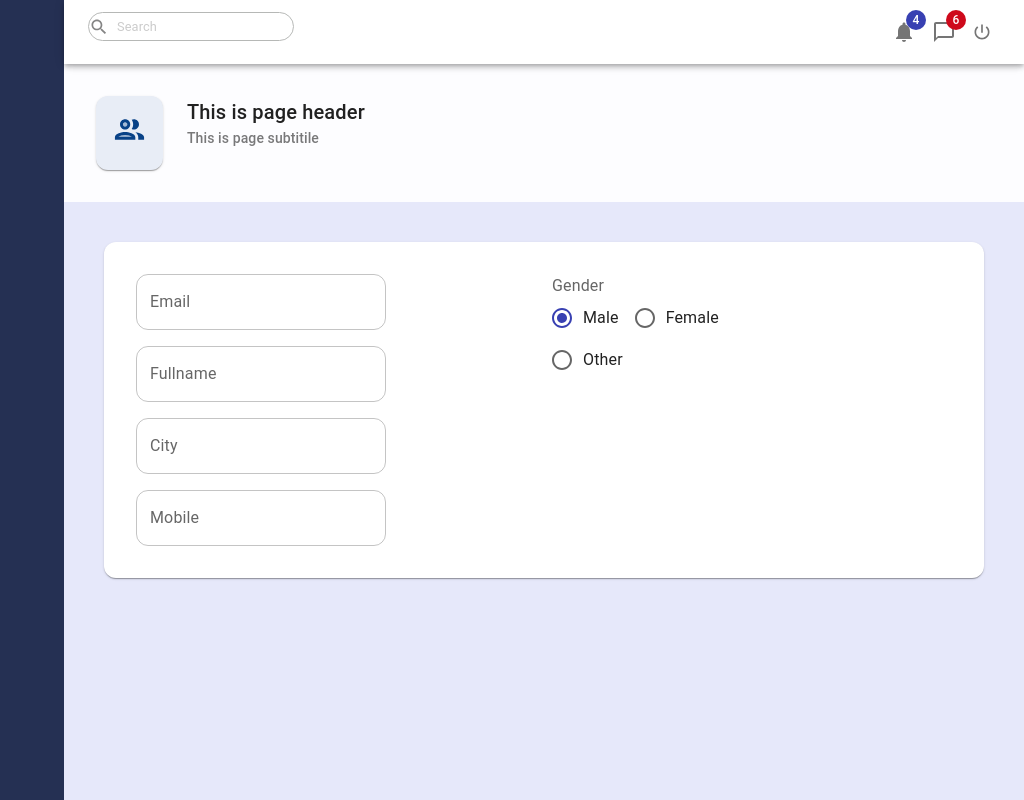
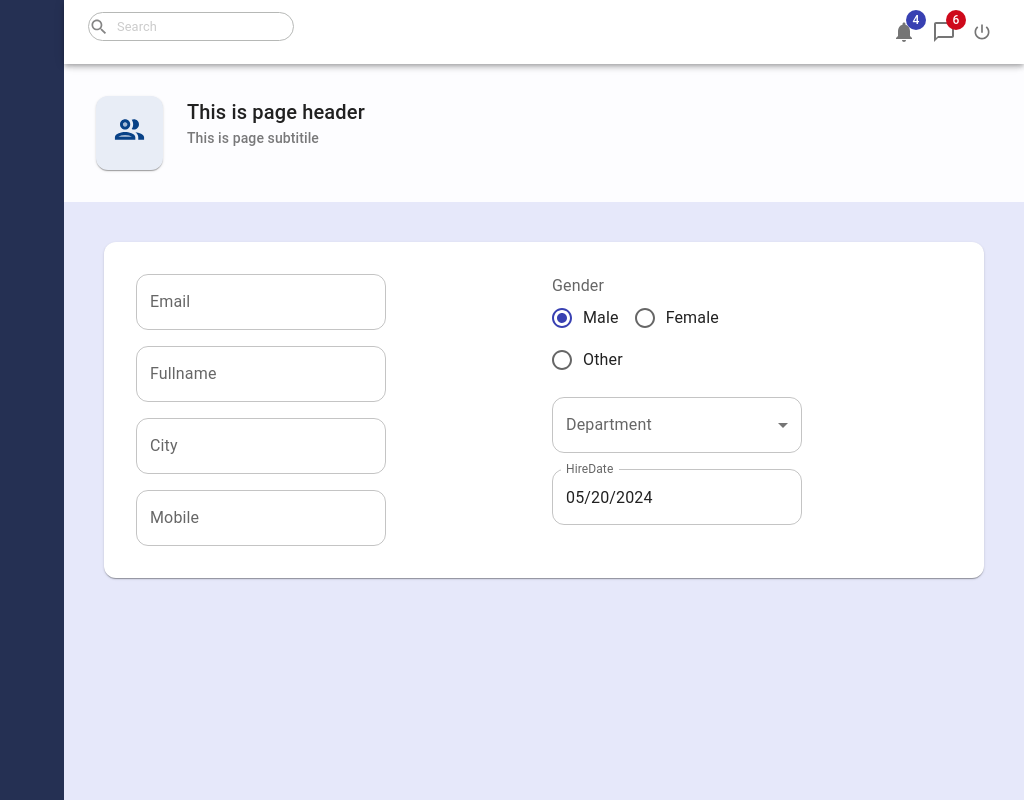
Before and after one commit to Bhubanesh/MuiForm, a React (Create React App) app: page / in a window 1280 px wide. Shown: the whole page, without its empty margins (256-1280 px from the left). Built offline with nearby package versions, Linux system fonts and the light colour scheme.

Commit message:
added the Select component foor the DepartmentID

```diff
--- a/package.json
+++ b/package.json
@@ -8,9 +8,11 @@
     "@fontsource/roboto": "^5.0.13",
     "@mui/icons-material": "^5.15.18",
     "@mui/material": "^5.15.18",
+    "@mui/x-date-pickers": "^7.6.2",
     "@testing-library/jest-dom": "^5.17.0",
     "@testing-library/react": "^13.4.0",
     "@testing-library/user-event": "^13.5.0",
+    "dayjs": "^1.11.11",
     "react": "^18.3.1",
     "react-dom": "^18.3.1",
     "react-scripts": "5.0.1",
--- a/src/App/App.js
+++ b/src/App/App.js
@@ -3,7 +3,7 @@ import SideMenu from "../component/SideMenu";
 import Header from "../component/Header";
 //import styled from "@mui/material";
 import { CssBaseline, createTheme, ThemeProvider, styled } from "@mui/material";
-import Employee from "../page/employee/Employee";
+import Employee from  "../component/employee/Employee";
 
 const theme = createTheme({
   palette: {
--- a/src/controls/Control.jsx
+++ b/src/component/controls/Control.jsx
@@ -1,9 +1,13 @@
+import DatePicker from "./DatePicker";
 import Input from "./Input";
 import RadioGroup from "./RadioGroup";
+import Select from "./Select";
 
 const Control = {
   Input,
-  RadioGroup
+  RadioGroup,
+  DatePicker,
+  Select
 };
 
 export default Control;
--- /dev/null
+++ b/src/component/controls/DatePicker.jsx
@@ -0,0 +1,24 @@
+import {
+  LocalizationProvider,
+  DatePicker as MuiDatePicker,
+} from "@mui/x-date-pickers";
+import { AdapterDayjs } from "@mui/x-date-pickers/AdapterDayjs";
+
+import dayjs from "dayjs";
+
+const DatePicker = (props) => {
+  const { name, label, value, onChange } = props;
+
+  return (
+    <LocalizationProvider dateAdapter={AdapterDayjs}>
+      <MuiDatePicker
+        name={name}
+        label={label}
+        value={dayjs(value)}
+        onChange={onChange}
+      />
+    </LocalizationProvider>
+  );
+};
+
+export default DatePicker;
--- /dev/null
+++ b/src/component/controls/Select.jsx
@@ -0,0 +1,28 @@
+import { FormControl, InputLabel, MenuItem, Select as MuiSelect } from "@mui/material";
+import React from "react";
+
+function Select(props) {
+  const { name, value, options, label, onChange } = props;
+  return (
+    <FormControl>
+      <InputLabel id="department-select">Department</InputLabel>
+      <MuiSelect
+        name={name}
+        id="departmenrt-select"
+        labelId="departmenrt-select"
+        value={value}
+        label={label}
+        onChange={onChange}
+      >
+      <MenuItem key="">none</MenuItem>
+        {
+          options.map((item)=>(
+            <MenuItem key={item.id} value={item.id}>{item.title}</MenuItem>
+          ))
+        }
+      </MuiSelect>
+    </FormControl>
+  );
+}
+
+export default Select;
--- a/src/page/employee/Employee.jsx
+++ b/src/component/employee/Employee.jsx
@@ -1,7 +1,7 @@
 import React from "react";
 
 import EmployeeForm from "./EmployeeForm";
-import PageHeader from "../../component/PageHeader";
+import PageHeader from "../PageHeader";
 
 import { PeopleOutlineTwoTone } from "@mui/icons-material";
 import { Paper, styled } from "@mui/material";
--- a/src/page/employee/EmployeeForm.jsx
+++ b/src/component/employee/EmployeeForm.jsx
@@ -1,8 +1,9 @@
 import { Grid } from "@mui/material";
 import React from "react";
 import { useState } from "react";
-import { useForm, Form } from "../../component/useForm";
-import Control from "../../controls/Control";
+import { useForm, Form } from "../useForm";
+import Control from "../controls/Control";
+import * as employeeServices from "../services/EmployeeServices";
 
 const genderItems = [
   { id: "male", title: "Male" },
@@ -21,12 +22,16 @@ const initialFValues = {
 };
 
 function EmployeeForm() {
-  const { values, setValues, handleInputChange } = useForm(initialFValues);
+  const { values, setValues, handleInputChange, handleDateChange } =
+    useForm(initialFValues);
 
   return (
     <Form>
       <Grid container>
-        <Grid item xs={6}>
+        <Grid
+          item
+          xs={6}
+        >
           <Control.Input
             variant="outlined"
             value={values.fullName}
@@ -56,13 +61,29 @@ function EmployeeForm() {
             onChange={handleInputChange}
           />
         </Grid>
-        <Grid item xs={6}>
+        <Grid
+          item
+          xs={6}
+        >
           <Control.RadioGroup
             name="gender"
+            label="Gender"
             value={values.gender}
-            label="Gender"
             onChange={handleInputChange}
             items={genderItems}
+          />
+          <Control.Select
+            name="departmentID"
+            label="DepartmentID"
+            value={values.departmentID}
+            options={employeeServices.getDepartmentCollection()}
+            onChange={handleInputChange}
+          />
+          <Control.DatePicker
+            name="hireDate"
+            label="HireDate"
+            value={values.hireDate}
+            onChange={handleDateChange}
           />
         </Grid>
       </Grid>
--- /dev/null
+++ b/src/component/services/EmployeeServices.jsx
@@ -0,0 +1,7 @@
+export const getDepartmentCollection = () => ([
+    {id: '1', title: 'Development'},
+    {id: '2', title: 'Marketing'},
+    {id: '3', title: 'Accounting'},
+    {id: '4', title: 'HR'},
+
+]);
--- a/src/component/useForm.jsx
+++ b/src/component/useForm.jsx
@@ -5,10 +5,18 @@ export const useForm = (props) => {
   const [values, setValues] = useState(props);
 
   const handleInputChange = (e) => {
-    const { name, values } = e.target;
+    console.log(e);
+    const { name, value } = e.target;
     setValues({
       ...values,
-      [name]: values,
+      [name]: value,
+    });
+  };
+
+  const handleDateChange = (date) => {
+    setValues({
+      ...values,
+      hireDate: date,
     });
   };
 
@@ -16,21 +24,19 @@ export const useForm = (props) => {
     values,
     setValues,
     handleInputChange,
+    handleDateChange,
   };
 };
 
-
-const TextFieldWrapper = styled('form')(({ theme }) => ({
-    "& .MuiFormControl-root": {
-      width: "60%",
-      margin: theme.spacing(1),
-    },
-  }));
+const TextFieldWrapper = styled("form")(({ theme }) => ({
+  "& .MuiFormControl-root": {
+    width: "60%",
+    margin: theme.spacing(1),
+  },
+}));
 
 export const Form = (props) => {
   return (
-    <TextFieldWrapper>
-        {props.children}
-    </TextFieldWrapper>
-  )
-}
+    <TextFieldWrapper autoComplete="off">{props.children}</TextFieldWrapper>
+  );
+};
```
Also changed, not shown: src/component/controls/Input.jsx (renamed from src/controls/Input.jsx), src/component/controls/RadioGroup.jsx (renamed from src/controls/RadioGroup.jsx), 1 other file (tests, documents, lock files or other folders).
